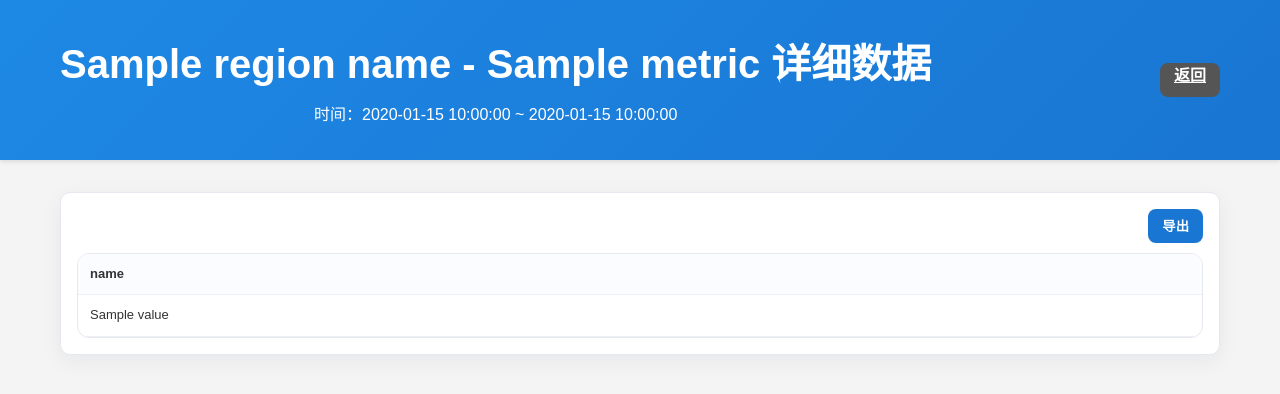
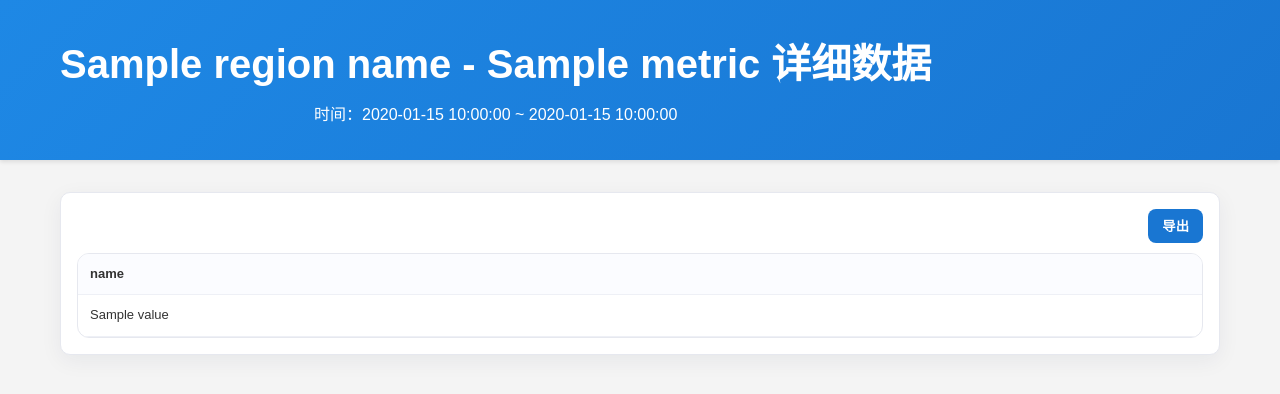
Before and after one commit to mifengac/yfjcgkzx, a Flask app: template hqzcsj/templates/zfba_jq_aj_detail.html in a window 1280 px wide. Shown: the top 394 px of the page. Run offline with Flask 3, Linux system fonts and the light colour scheme; the template is opened without the code that fills it: most values are stand-ins (such as "Sample title", 1, 10 or a date in 2020); some libraries are stand-ins or nearby versions.

Commit message:
优化模板文件

```diff
--- a/hqzcsj/templates/wcnr_1393zhibiao_detail.html
+++ b/hqzcsj/templates/wcnr_1393zhibiao_detail.html
@@ -33,7 +33,6 @@
             </p>
         </div>
         <div class="row">
-            <a href="{{ url_for('hqzcsj.zongcha_index') }}" class="btn secondary" style="text-decoration:none; display:inline-flex; align-items:center;">返回</a>
             <div class="dropdown" id="exportDd">
                 <button class="btn" id="exportBtn">导出</button>
                 <div class="dropdown-menu">
--- a/hqzcsj/templates/zfba_jq_aj_detail.html
+++ b/hqzcsj/templates/zfba_jq_aj_detail.html
@@ -28,9 +28,6 @@
         <div>
             <h1 style="margin:0;">{{ region_name }} - {{ metric }} 详细数据</h1>
             <p style="margin:6px 0 0 0;">时间：{{ start_time }} ~ {{ end_time }}</p>
-        </div>
-        <div class="row">
-            <a class="btn secondary" href="{{ url_for('hqzcsj.zongcha_index') }}">返回</a>
         </div>
     </div>
 </header>
--- a/hqzcsj/templates/zfba_wcnr_jqaj_detail.html
+++ b/hqzcsj/templates/zfba_wcnr_jqaj_detail.html
@@ -28,9 +28,6 @@
         <div>
             <h1 style="margin:0;">{{ region_name }} - {{ metric }} 详细数据</h1>
             <p style="margin:6px 0 0 0;">时间：{{ start_time }} ~ {{ end_time }}</p>
-        </div>
-        <div class="row">
-            <a class="btn secondary" href="{{ url_for('hqzcsj.zongcha_index') }}">返回</a>
         </div>
     </div>
 </header>
```
